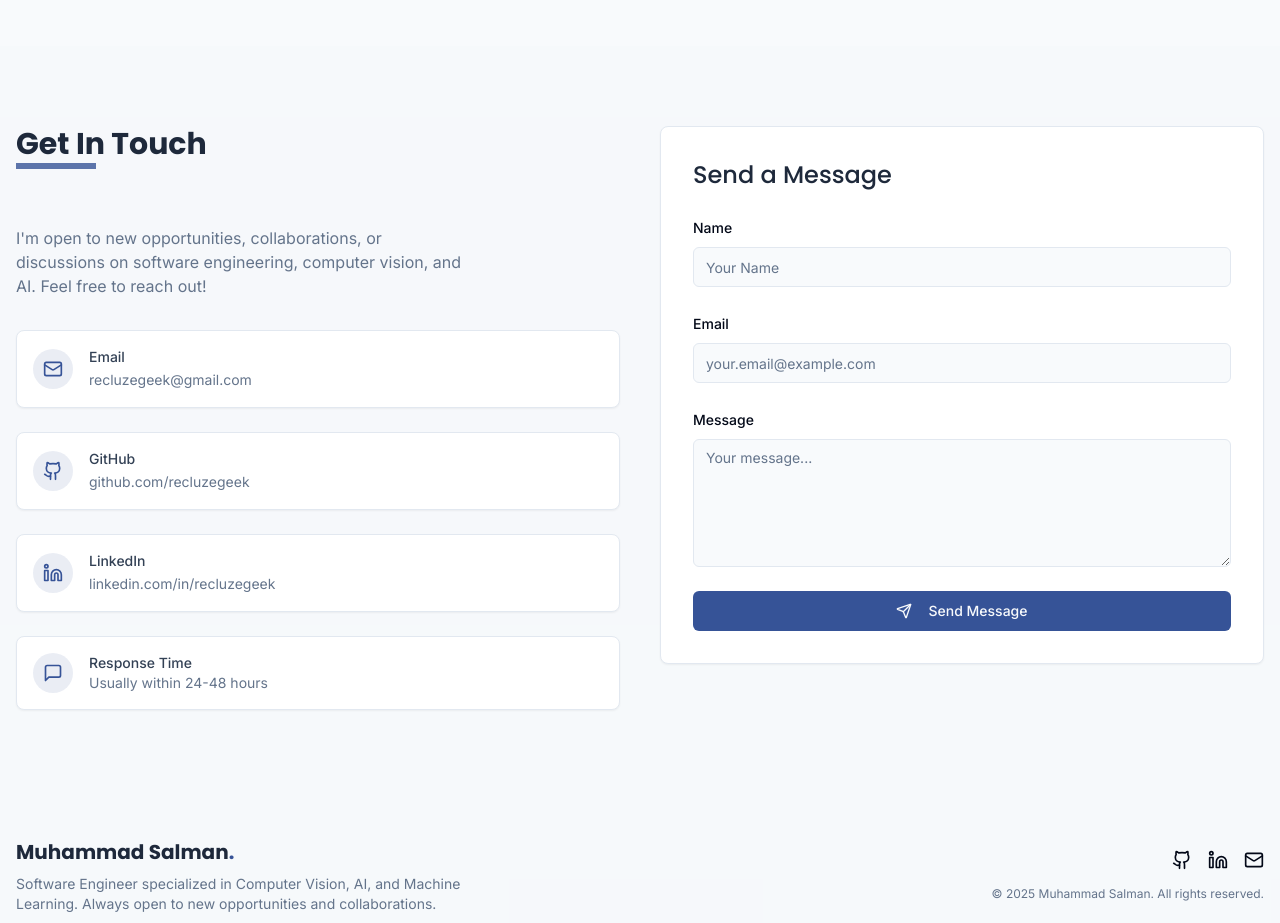
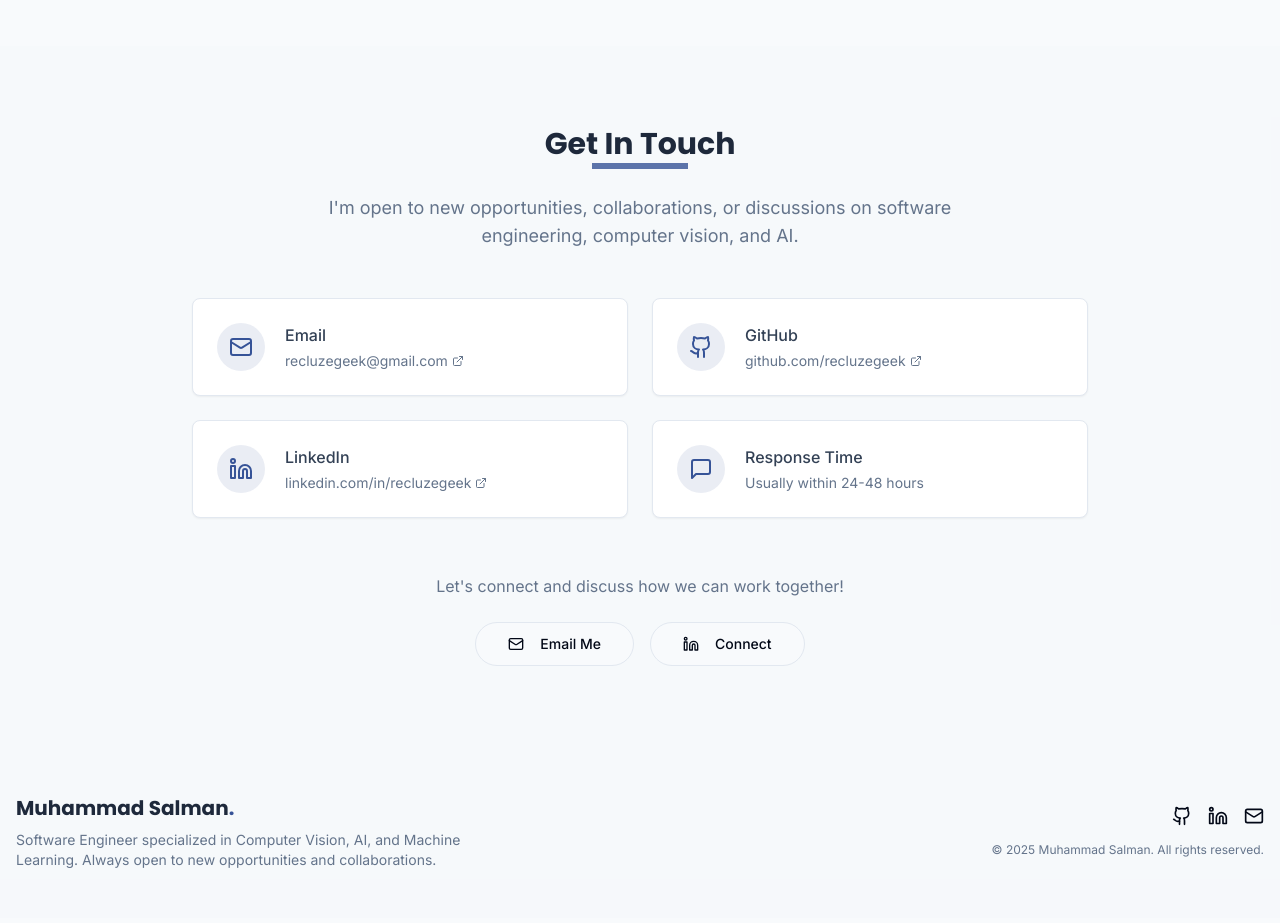
Before and after one commit to recluzegeek/portfolio-site, a React (Vite) app: page / in a window 1280 px wide. Shown: the part 5980-6903 px from the top of the page. Built offline with nearby package versions, Linux system fonts and the light colour scheme.

Commit message:
Remove contact form and redesign contact info

```diff
--- a/src/components/sections/Contact.tsx
+++ b/src/components/sections/Contact.tsx
@@ -1,200 +1,116 @@
 
-import { useState } from "react";
+import { SectionHeading } from "@/components/ui/section-heading";
+import { Card, CardContent } from "@/components/ui/card";
 import { Button } from "@/components/ui/button";
-import { Input } from "@/components/ui/input";
-import { Label } from "@/components/ui/label";
-import { Textarea } from "@/components/ui/textarea";
-import { toast } from "@/components/ui/use-toast";
-import { Github, Linkedin, Mail, MessageSquare, Send } from "lucide-react";
-import { Card, CardContent } from "@/components/ui/card";
-import { SectionHeading } from "@/components/ui/section-heading";
+import { Github, Linkedin, Mail, MessageSquare, MapPin, ExternalLink } from "lucide-react";
 
 const ContactInfo = () => (
   <div className="space-y-8 h-full">
     <div>
       <SectionHeading
         title="Get In Touch"
-        centered={false}
+        description="I'm open to new opportunities, collaborations, or discussions on software engineering, computer vision, and AI."
+        centered={true}
       />
-      <p className="text-base text-muted-foreground mb-8 max-w-md">
-        I'm open to new opportunities, collaborations, or discussions on software engineering,
-        computer vision, and AI. Feel free to reach out!
-      </p>
     </div>
 
-    <div className="space-y-6">
-      <Card>
-        <CardContent className="p-4 flex items-center">
-          <div className="h-10 w-10 rounded-full bg-primary/10 flex items-center justify-center mr-4">
-            <Mail className="h-5 w-5 text-primary" />
+    <div className="grid grid-cols-1 md:grid-cols-2 gap-6 max-w-4xl mx-auto">
+      <Card className="hover-lift transition-all duration-300">
+        <CardContent className="p-6 flex items-center">
+          <div className="h-12 w-12 rounded-full bg-primary/10 flex items-center justify-center mr-5">
+            <Mail className="h-6 w-6 text-primary" />
           </div>
           <div>
-            <p className="text-sm font-medium">Email</p>
-            <a href="mailto:recluzegeek@gmail.com" className="text-sm text-muted-foreground hover:text-primary transition-colors">
+            <p className="text-base font-medium mb-1">Email</p>
+            <a
+              href="mailto:recluzegeek@gmail.com"
+              className="text-sm text-muted-foreground hover:text-primary transition-colors flex items-center"
+            >
               recluzegeek@gmail.com
+              <ExternalLink className="ml-1 h-3 w-3" />
             </a>
           </div>
         </CardContent>
       </Card>
 
-      <Card>
-        <CardContent className="p-4 flex items-center">
-          <div className="h-10 w-10 rounded-full bg-primary/10 flex items-center justify-center mr-4">
-            <Github className="h-5 w-5 text-primary" />
+      <Card className="hover-lift transition-all duration-300">
+        <CardContent className="p-6 flex items-center">
+          <div className="h-12 w-12 rounded-full bg-primary/10 flex items-center justify-center mr-5">
+            <Github className="h-6 w-6 text-primary" />
           </div>
           <div>
-            <p className="text-sm font-medium">GitHub</p>
+            <p className="text-base font-medium mb-1">GitHub</p>
             <a
               href="https://github.com/recluzegeek"
               target="_blank"
               rel="noopener noreferrer"
-              className="text-sm text-muted-foreground hover:text-primary transition-colors"
+              className="text-sm text-muted-foreground hover:text-primary transition-colors flex items-center"
             >
               github.com/recluzegeek
+              <ExternalLink className="ml-1 h-3 w-3" />
             </a>
           </div>
         </CardContent>
       </Card>
 
-      <Card>
-        <CardContent className="p-4 flex items-center">
-          <div className="h-10 w-10 rounded-full bg-primary/10 flex items-center justify-center mr-4">
-            <Linkedin className="h-5 w-5 text-primary" />
+      <Card className="hover-lift transition-all duration-300">
+        <CardContent className="p-6 flex items-center">
+          <div className="h-12 w-12 rounded-full bg-primary/10 flex items-center justify-center mr-5">
+            <Linkedin className="h-6 w-6 text-primary" />
           </div>
           <div>
-            <p className="text-sm font-medium">LinkedIn</p>
+            <p className="text-base font-medium mb-1">LinkedIn</p>
             <a
-              href="https://linkedin.com/recluzegeek"
+              href="https://linkedin.com/in/recluzegeek"
               target="_blank"
               rel="noopener noreferrer"
-              className="text-sm text-muted-foreground hover:text-primary transition-colors"
+              className="text-sm text-muted-foreground hover:text-primary transition-colors flex items-center"
             >
               linkedin.com/in/recluzegeek
+              <ExternalLink className="ml-1 h-3 w-3" />
             </a>
           </div>
         </CardContent>
       </Card>
 
-      <Card>
-        <CardContent className="p-4 flex items-center">
-          <div className="h-10 w-10 rounded-full bg-primary/10 flex items-center justify-center mr-4">
-            <MessageSquare className="h-5 w-5 text-primary" />
+      <Card className="hover-lift transition-all duration-300">
+        <CardContent className="p-6 flex items-center">
+          <div className="h-12 w-12 rounded-full bg-primary/10 flex items-center justify-center mr-5">
+            <MessageSquare className="h-6 w-6 text-primary" />
           </div>
           <div>
-            <p className="text-sm font-medium">Response Time</p>
+            <p className="text-base font-medium mb-1">Response Time</p>
             <p className="text-sm text-muted-foreground">Usually within 24-48 hours</p>
           </div>
         </CardContent>
       </Card>
     </div>
+
+    <div className="text-center mt-10 pt-6">
+      <p className="text-muted-foreground mb-6">Let's connect and discuss how we can work together!</p>
+      <div className="flex justify-center space-x-4">
+        <Button variant="outline" size="lg" className="rounded-full" asChild>
+          <a href="mailto:recluzegeek@gmail.com">
+            <Mail className="mr-2 h-4 w-4" />
+            Email Me
+          </a>
+        </Button>
+        <Button variant="outline" size="lg" className="rounded-full" asChild>
+          <a href="https://linkedin.com/in/recluzegeek" target="_blank" rel="noopener noreferrer">
+            <Linkedin className="mr-2 h-4 w-4" />
+            Connect
+          </a>
+        </Button>
+      </div>
+    </div>
   </div>
 );
-
-const ContactForm = () => {
-  const [formData, setFormData] = useState({
-    name: "",
-    email: "",
-    message: "",
-  });
-  const [isSubmitting, setIsSubmitting] = useState(false);
-
-  const handleChange = (e: React.ChangeEvent<HTMLInputElement | HTMLTextAreaElement>) => {
-    const { name, value } = e.target;
-    setFormData((prev) => ({
-      ...prev,
-      [name]: value,
-    }));
-  };
-
-  const handleSubmit = (e: React.FormEvent) => {
-    e.preventDefault();
-    setIsSubmitting(true);
-
-    // Simulate form submission
-    setTimeout(() => {
-      toast({
-        title: "Message sent!",
-        description: "Thank you for reaching out. I'll get back to you soon.",
-      });
-      setFormData({ name: "", email: "", message: "" });
-      setIsSubmitting(false);
-    }, 1000);
-  };
-
-  return (
-    <form onSubmit={handleSubmit} className="space-y-6">
-      <div className="space-y-2">
-        <Label htmlFor="name">Name</Label>
-        <Input
-          id="name"
-          name="name"
-          placeholder="Your Name"
-          value={formData.name}
-          onChange={handleChange}
-          required
-          className="w-full"
-        />
-      </div>
-
-      <div className="space-y-2">
-        <Label htmlFor="email">Email</Label>
-        <Input
-          id="email"
-          name="email"
-          type="email"
-          placeholder="your.email@example.com"
-          value={formData.email}
-          onChange={handleChange}
-          required
-          className="w-full"
-        />
-      </div>
-
-      <div className="space-y-2">
-        <Label htmlFor="message">Message</Label>
-        <Textarea
-          id="message"
-          name="message"
-          placeholder="Your message..."
-          value={formData.message}
-          onChange={handleChange}
-          required
-          className="w-full min-h-32"
-        />
-      </div>
-
-      <Button type="submit" className="w-full" disabled={isSubmitting}>
-        {isSubmitting ? (
-          <>Processing...</>
-        ) : (
-          <>
-            <Send className="mr-2 h-4 w-4" />
-            Send Message
-          </>
-        )}
-      </Button>
-    </form>
-  );
-};
 
 const Contact = () => {
   return (
     <section id="contact" className="py-20 bg-secondary/30">
       <div className="container mx-auto px-4">
-        <div className="flex flex-col lg:flex-row gap-10">
-          <div className="w-full lg:w-1/2 animate-fade-up">
-            <ContactInfo />
-          </div>
-
-          <div className="w-full lg:w-1/2 animate-fade-up" style={{ animationDelay: "0.2s" }}>
-            <Card>
-              <CardContent className="p-6 md:p-8">
-                <h3 className="text-2xl font-heading font-medium mb-6">Send a Message</h3>
-                <ContactForm />
-              </CardContent>
-            </Card>
-          </div>
-        </div>
+        <ContactInfo />
       </div>
     </section>
   );
```
